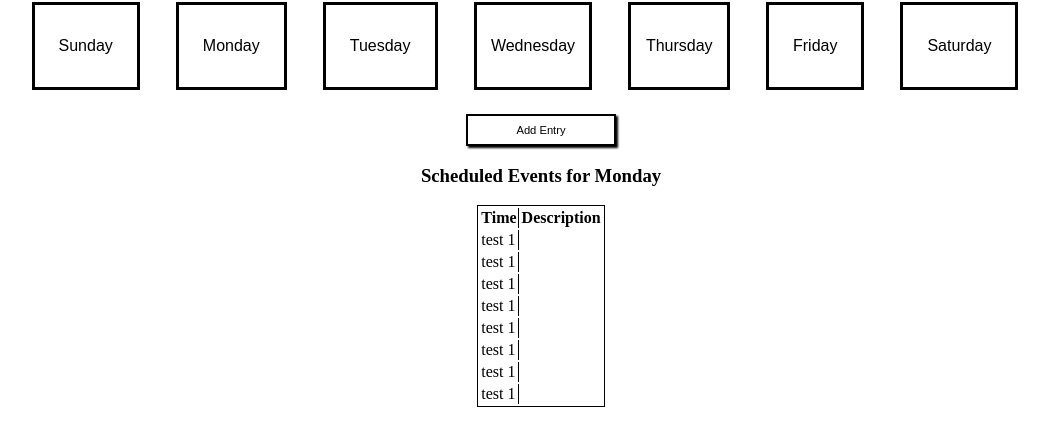
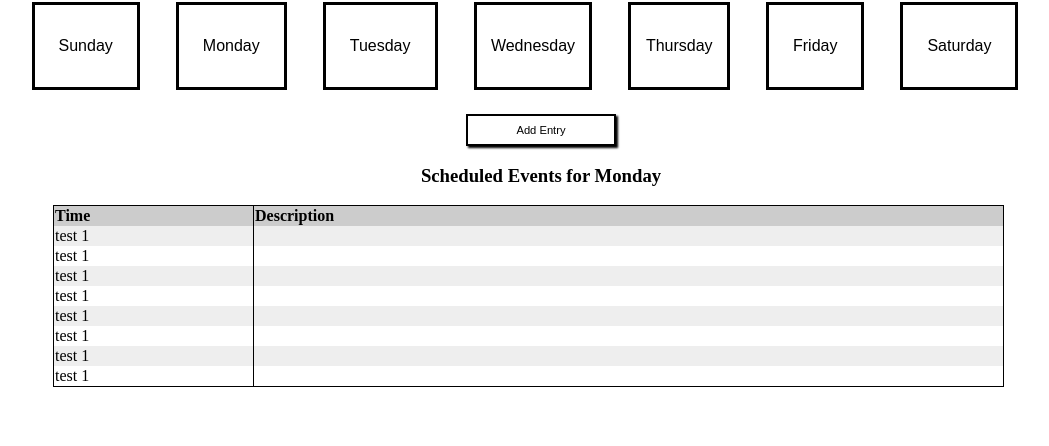
Before and after one commit to timlee712/week-planner, a website: page index.html in a window 1280 px wide. Shown: the part 86-532 px from the top of the page, without its empty margins (99-1148 px from the left). Drawn offline with Linux system fonts and the light colour scheme.

Commit message:
Added additional css for the table #8

```diff
--- a/styles.css
+++ b/styles.css
@@ -27,6 +27,11 @@
   background-color: white;
   margin-right: 2rem;
   font-size: 1rem;
+}
+
+.button:hover {
+  background: #ddd;
+  cursor: pointer;
 }
 
 #wednesday {
@@ -60,6 +65,10 @@
   cursor: pointer;
 }
 
+.add-entry-button:hover {
+  background-color: #95bcf2;
+}
+
 .modal {
   display: flex;
   justify-content: center;
@@ -71,6 +80,7 @@
   position: absolute;
   box-shadow: 2rem 25rem 25rem 50rem rgb(0 0 0 / 50%);
   margin-top: 7px;
+  background: white;
 }
 
 .column-half {
@@ -116,12 +126,29 @@ select {
 
 table {
   border: 1px solid black;
+  border-collapse: collapse;
+  margin-right: 25px;
 }
 
-tr th:nth-child(1) {
+th {
+  background: #ccc;
+  text-align: left;
+}
+
+tr:nth-child(odd) {
+  background-color: #eee;
+}
+
+td:first-child {
   border-right: 1px solid black;
 }
 
-tr td:nth-child(1) {
+th:first-child {
+  width: 200px;
   border-right: 1px solid black;
 }
+
+th:nth-child(2) {
+  width: 750px;
+  border-right: 1px solid black;
+}
```
